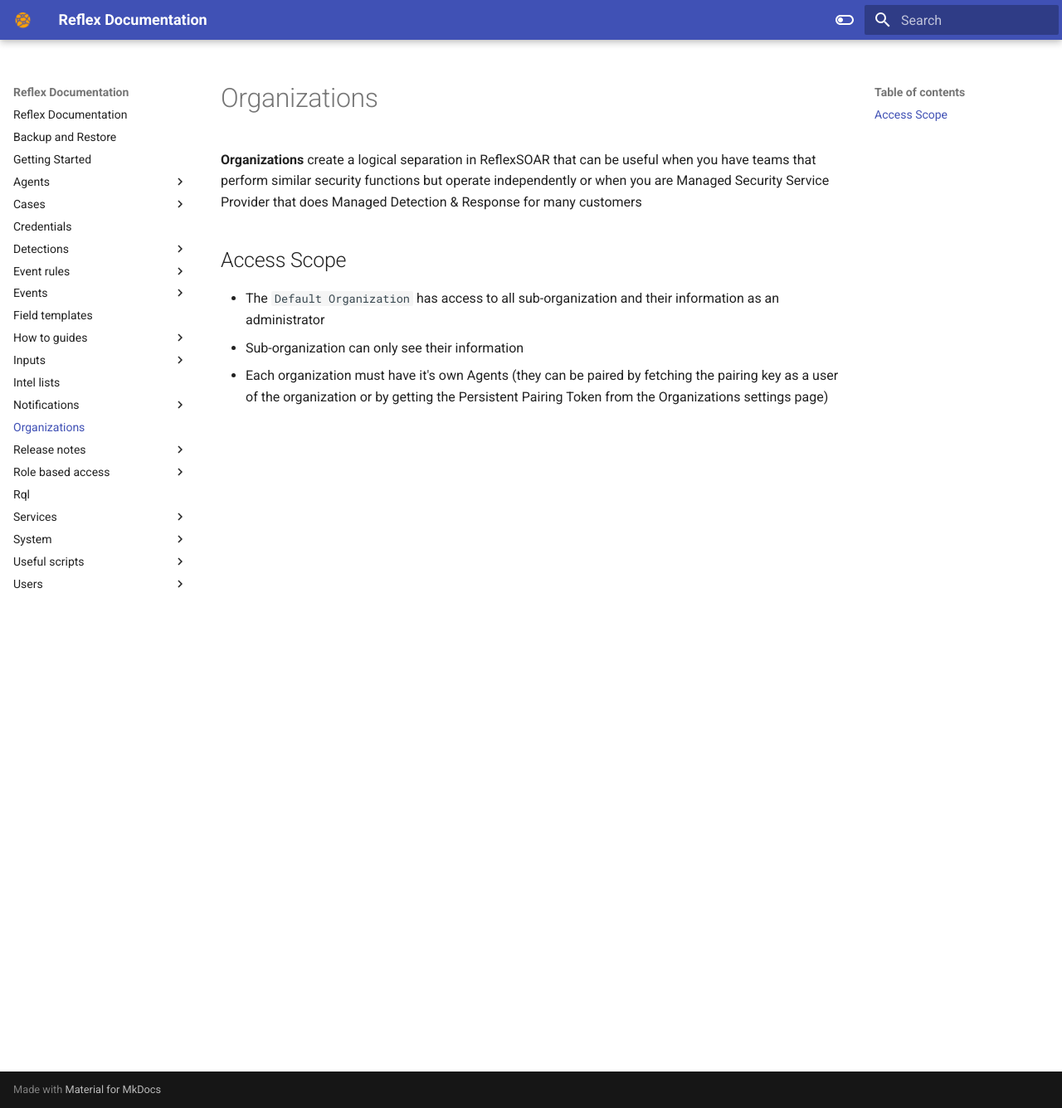
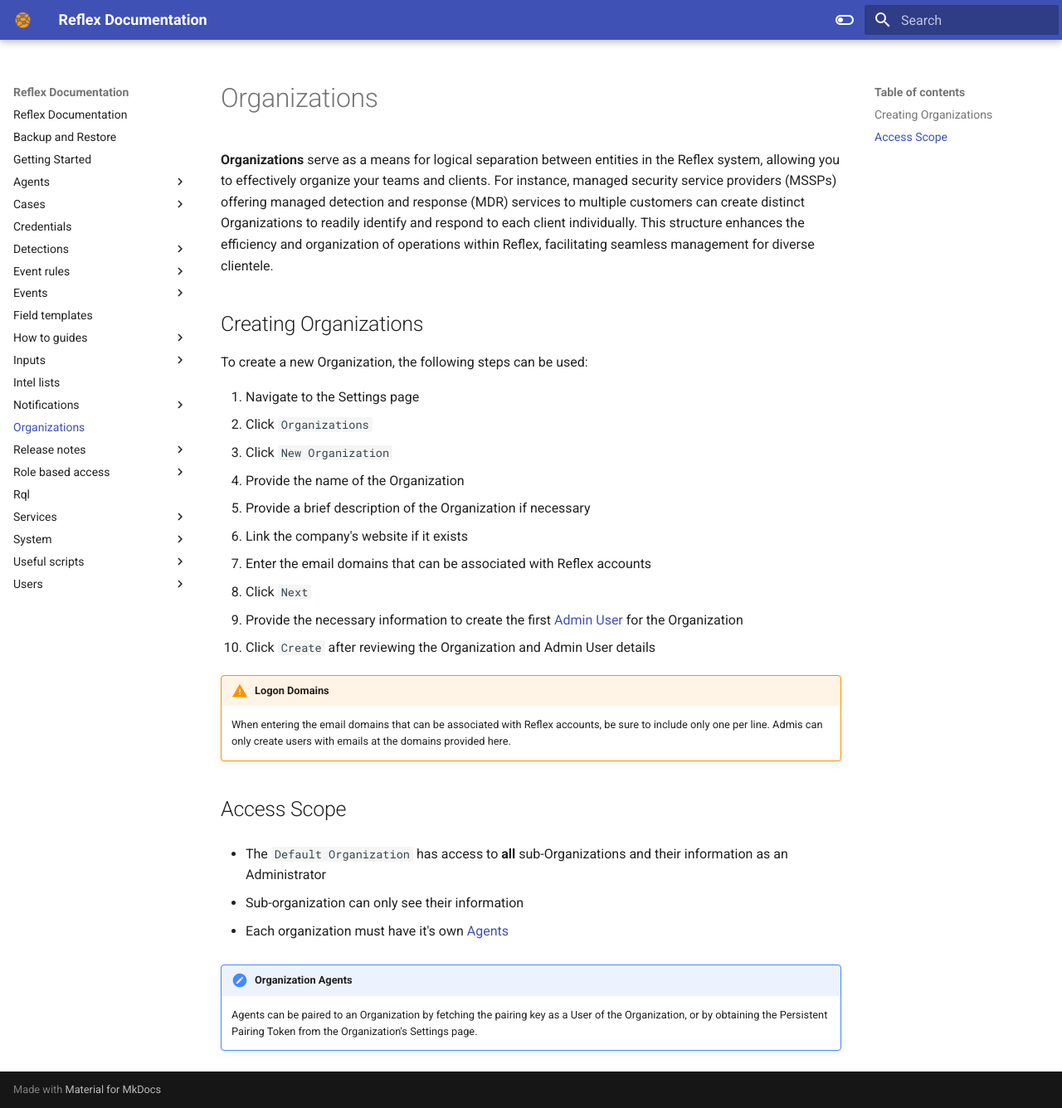
Before and after one commit to reflexsoar/reflex-docs, an MkDocs documentation site: the page built from docs/organizations/index.md, in a window 1280 px wide and 1336 px high. Shown: the whole window at 83% size. Built offline with MkDocs 1.6.1 and Material for MkDocs 9.7.7, drawn with Linux system fonts in a browser that asks for light colours.

Commit message:
cleaned up organizations

```diff
--- a/docs/organizations/index.md
+++ b/docs/organizations/index.md
@@ -1,8 +1,30 @@
 # Organizations
-**Organizations** create a logical separation in ReflexSOAR that can be useful when you have teams that perform similar security functions but operate independently or when you are Managed Security Service Provider that does Managed Detection & Response for many customers
+**Organizations** serve as a means for logical separation between entities in the Reflex system, allowing you to effectively organize your teams and clients. For instance, managed security service providers (MSSPs) offering managed detection and response (MDR) services to multiple customers can create distinct Organizations to readily identify and respond to each client individually. This structure enhances the efficiency and organization of operations within Reflex, facilitating seamless management for diverse clientele.
+
+## Creating Organizations
+To create a new Organization, the following steps can be used:
+
+1. Navigate to the Settings page
+2. Click `Organizations`
+3. Click `New Organization`
+4. Provide the name of the Organization
+5. Provide a brief description of the Organization if necessary
+6. Link the company's website if it exists
+7. Enter the email domains that can be associated with Reflex accounts
+8. Click `Next`
+9. Provide the necessary information to create the first [Admin User](../users/index.md) for the Organization
+10. Click `Create` after reviewing the Organization and Admin User details
+
+!!! warning "Logon Domains"
+    When entering the email domains that can be associated with Reflex accounts, be sure to include only one per line. Admis can only create users with emails at the domains provided here.
 
 ## Access Scope
 
-- The `Default Organization` has access to all sub-organization and their information as an administrator
-- Sub-organization can only see their information
-- Each organization must have it's own Agents (they can be paired by fetching the pairing key as a user of the organization or by getting the Persistent Pairing Token from the Organizations settings page)
+* The `Default Organization` has access to **all** sub-Organizations and their information as an Administrator
+
+* Sub-organization can only see their information
+
+* Each organization must have it's own [Agents](../agents/index.md)
+
+!!! note "Organization Agents"
+    Agents can be paired to an Organization by fetching the pairing key as a User of the Organization, or by obtaining the Persistent Pairing Token from the Organization's Settings page.
```
